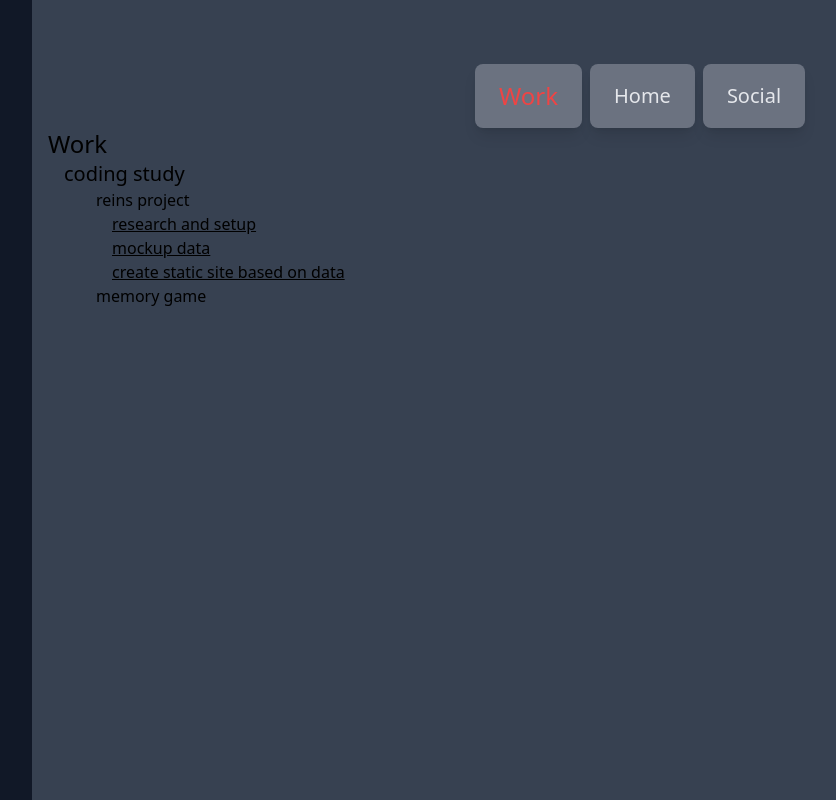
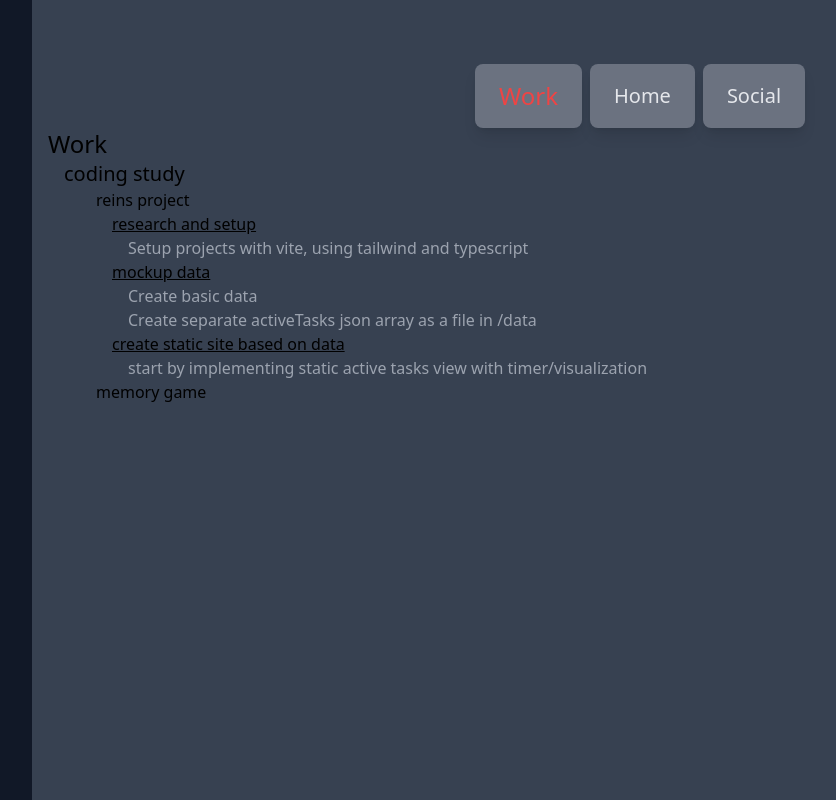
Before and after one commit to jplante01/reins, a React (Vite) app: page / in a window 1280 px wide. Both pictures are taken after a click on the button "Work". Shown: the whole page, without its empty margins (32-868 px from the left). Built offline with nearby package versions, Linux system fonts and the light colour scheme.

Commit message:
Add the notes component

```diff
--- a/src/components/Body/index.tsx
+++ b/src/components/Body/index.tsx
@@ -16,7 +16,9 @@ function Body() {
     <>
       <div className="h-full ml-16 w-full inline bg-gray-700 flex flex-col">
         <DomainsCarousel setSelectedDomain={setSelectedDomain} data={data} />
-        <DomainTree domain={domain} />
+        <div className="flex flex-col">
+          <DomainTree domain={domain} />
+        </div>
       </div>
     </>
   );
--- a/src/components/DomainTree/index.tsx
+++ b/src/components/DomainTree/index.tsx
@@ -55,7 +55,25 @@ const TasksList = ({ tasks }) => {
       <ul>
         {tasks.map((task, idx) => {
           return (
-            <li className="ml-20 text-m underline" key={idx}>{task.taskName}</li>
+            <>
+              <li className="ml-20 text-m underline" key={idx}>{task.taskName}</li>
+              <NotesList notes={task.notes}/>
+            </>
+          )
+        })}
+      </ul>
+    )
+  } else {
+    return null;
+  }
+}
+const NotesList = ({ notes }) => {
+  if(notes) {
+    return (
+      <ul>
+        {notes.map((note, idx) => {
+          return (
+            <li className="ml-24 text-m text-gray-400" key={idx}>{note}</li>
           )
         })}
       </ul>
```
